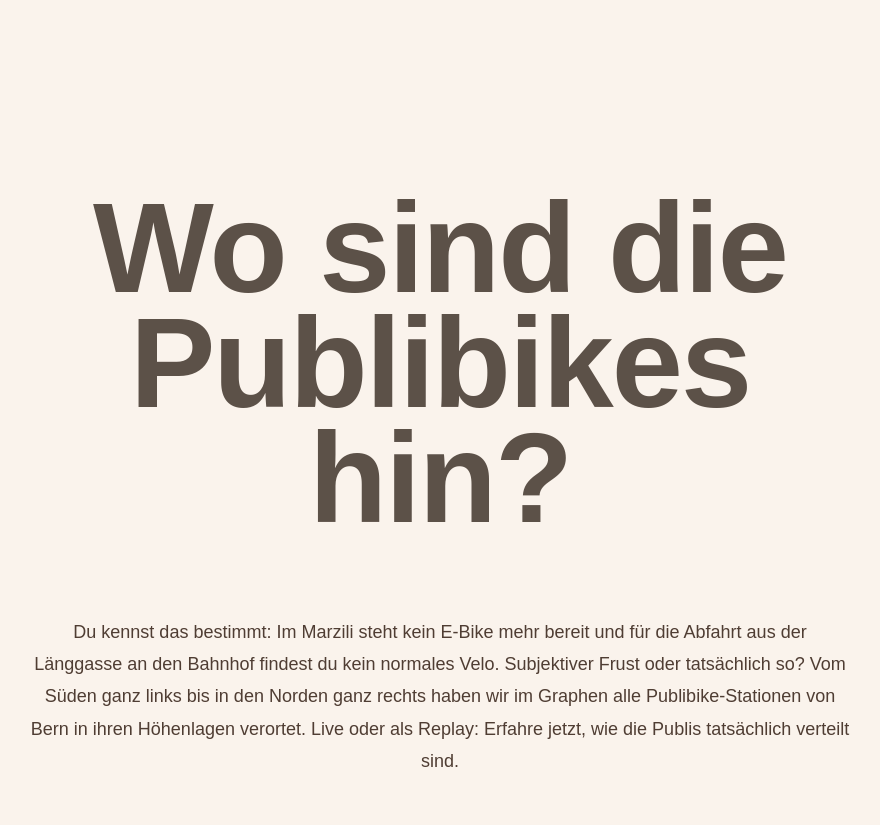
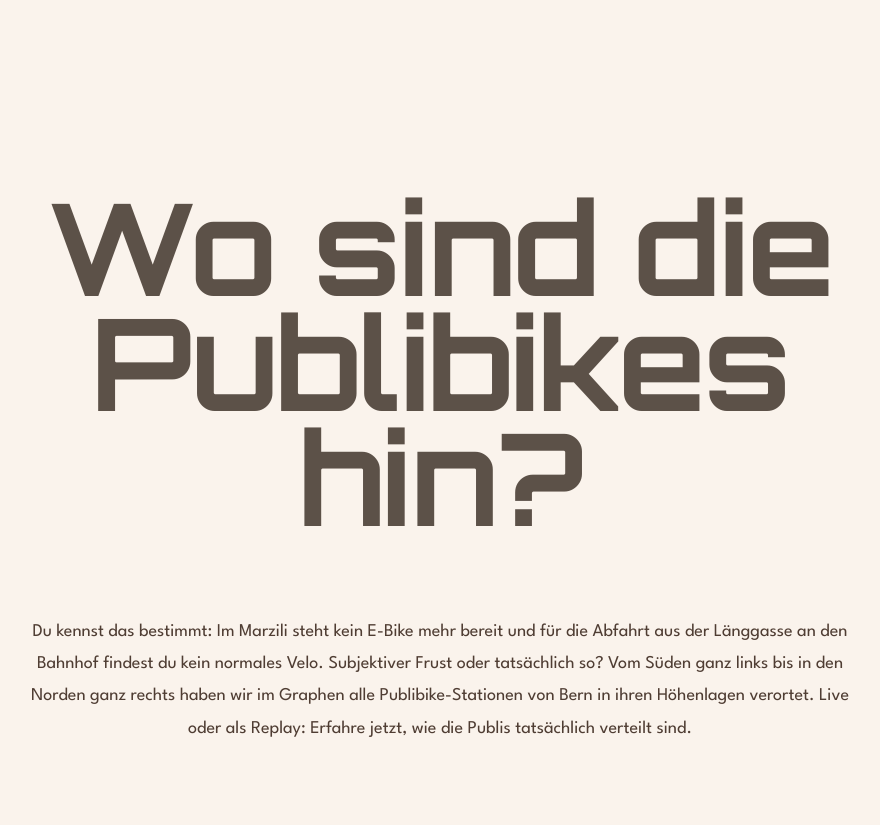
Before and after one commit to jaschaschopfer/IM3_publibike, a PHP site: page /index.html in a window 1280 px wide. Shown: the top 825 px of the page, without its empty margins (200-1080 px from the left). Run offline with PHP 8.4, Linux system fonts and the light colour scheme; some libraries are stand-ins or nearby versions.

Commit message:
Font Change

```diff
--- a/css/styles.css
+++ b/css/styles.css
@@ -6,7 +6,7 @@
 }
 
 body {
-    font-family: 'Arial', sans-serif;
+    font-family: 'League Spartan', sans-serif;
     line-height: 1.8; /* Erhöht den Zeilenabstand */
     background-color: #faf3ec;
     color: #4f3d33;
@@ -26,6 +26,7 @@ section {
 }
 
 .site-header h1 {
+    font-family: 'Orbitron', sans-serif; /* Apply Orbitron font */
     font-size: 128px;
     font-weight: bold;
     color: #5c5148;
--- a/index.html
+++ b/index.html
@@ -16,6 +16,9 @@
         <header class="site-header">
             <h1>Wo sind die Publibikes hin?</h1>
         </header>
+        <link href="https://fonts.googleapis.com/css2?family=Orbitron:wght@400;700&display=swap" rel="stylesheet">
+        <link href="https://fonts.googleapis.com/css2?family=League+Spartan:wght@400;700&display=swap" rel="stylesheet">
+
 
         <section class="intro">
             <p>
```
